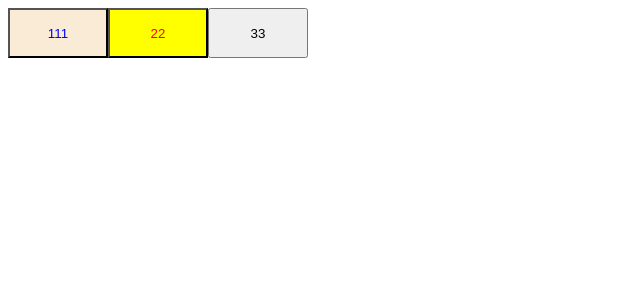
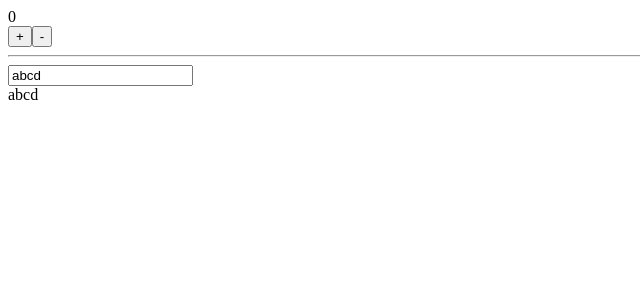
Before and after one commit to sangmin9412/app-client, a React app: page / in a window 1280 px wide. Shown: the top 300 px of the page, without its empty margins (0-640 px from the left). Built offline with nearby package versions, Linux system fonts and the light colour scheme.

Commit message:
InputMirror onChangeHandler 구현 문제

```diff
--- a/src/App.js
+++ b/src/App.js
@@ -16,14 +16,15 @@
 // }
 //
 import React from 'react';
-import Button from "./components/Button/Button";
+import Counter from "./study/Counter";
+import InputMirror from "./study/InputMirror";
 
 function App() {
     return (
         <div>
-            <Button type={'primary'}>111</Button>
-            <Button type={'warning'}>22</Button>
-            <Button>33</Button>
+            <Counter />
+            <hr />
+            <InputMirror />
         </div>
     )
 }
--- /dev/null
+++ b/src/study/Counter.js
@@ -0,0 +1,19 @@
+import React, {useState} from 'react';
+
+const Counter = () => {
+    const [count, setCount] = useState(0);
+    const plus = () => setCount(count + 1);
+    const minus = () => setCount(count - 1);
+    // const arr = useState(0);
+    // const count = arr[0];
+    // const setCount = arr[1];
+    return (
+        <div>
+            <div>{ count }</div>
+            <button onClick={plus}>+</button>
+            <button onClick={minus}>-</button>
+        </div>
+    );
+};
+
+export default Counter;
--- /dev/null
+++ b/src/study/InputMirror.js
@@ -0,0 +1,18 @@
+import React from 'react';
+
+const InputMirror = () => {
+    const text = 'abcd';
+    const onChangeHandler = (e) => {
+        console.log(e.currentTarget.value);
+    };
+    return (
+        <div>
+            <input type={'text'}
+                   onChange={onChangeHandler}
+                   value={text} />
+            <div>{text}</div>
+        </div>
+    );
+};
+
+export default InputMirror;
```
